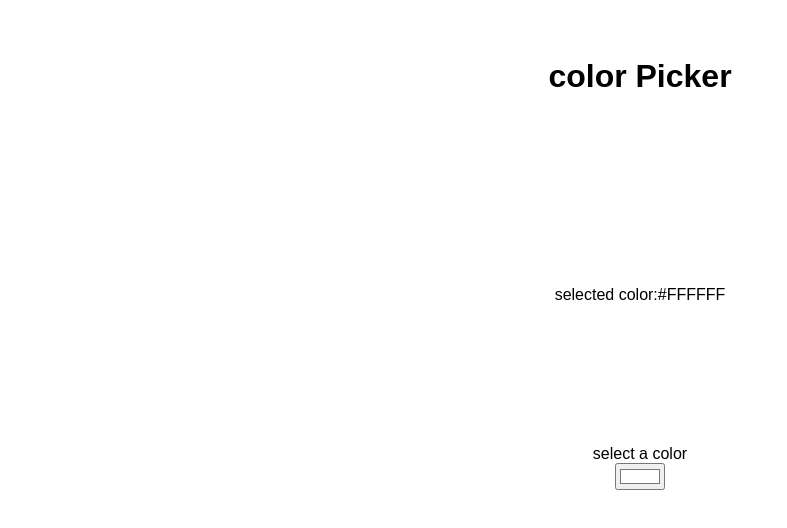
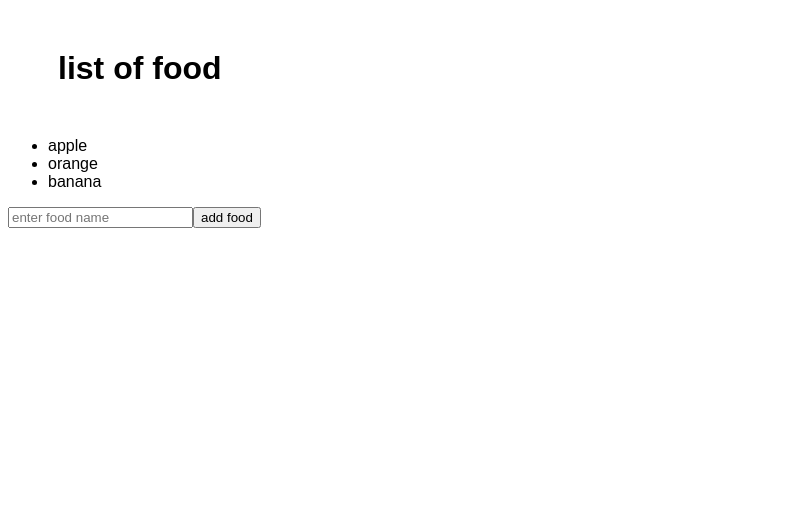
Before and after one commit to LJAMINE/React-bro-code-, a React (Vite) app in the folder my-react-app/: page / in a window 1280 px wide. Shown: the top 528 px of the page, without its empty margins (0-787 px from the left). Built offline with nearby package versions, Linux system fonts and the light colour scheme.

Commit message:
update state of arrays

```diff
--- a/my-react-app/src/App.jsx
+++ b/my-react-app/src/App.jsx
@@ -6,6 +6,7 @@
 import MyComponents from "./MyComponent.jsx";
 import Counter from "./Counter.jsx";
 import ColorPicker from "./ColorPicker.jsx";
+import MyComponent1 from "./MyComponent1.jsx";
 
 // conditionnal rendering =  allow to control what gets rendered in your application based on certain condition
 // show , hide change componetn
@@ -24,7 +25,8 @@
   <>
     {/* <MyComponents />
     <Counter /> */}
-    <ColorPicker/>
+    {/* <ColorPicker/> */}
+    < MyComponent1 />
     </>
   );
 }
--- /dev/null
+++ b/my-react-app/src/MyComponent1.jsx
@@ -0,0 +1,33 @@
+import React, { useState } from "react";
+function MyComponent1() {
+  const [food, setFood] = useState([
+    "apple","orange","banana"
+  ]);
+
+  function handleaddFood() {
+    const newFood =document.getElementById("foodInput").value ;
+    document.getElementById("foodInput").value =""
+
+    setFood(f=>[...f,newFood])
+}
+
+function removeFood(index) {
+    setFood(food.filter((_,i)=>i!==index));
+}
+
+
+
+  return (
+    <div>
+      <h1>list of food</h1>
+      <ul>
+        {food.map((food,index)=>
+        <li key={index} onClick={()=>removeFood(index)}  >{food}</li>)}
+      </ul>
+      <input type="text" id="foodInput" placeholder="enter food name " />
+      <button onClick={handleaddFood} >add food</button>
+    </div>
+  );
+}
+
+export default MyComponent1;
```
